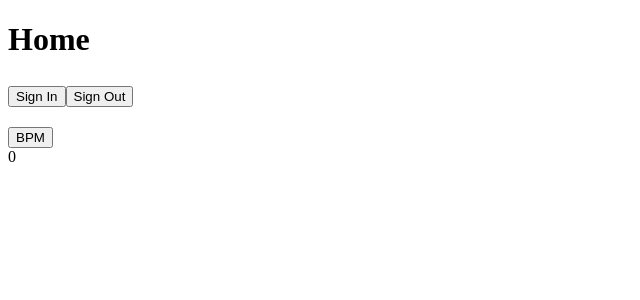
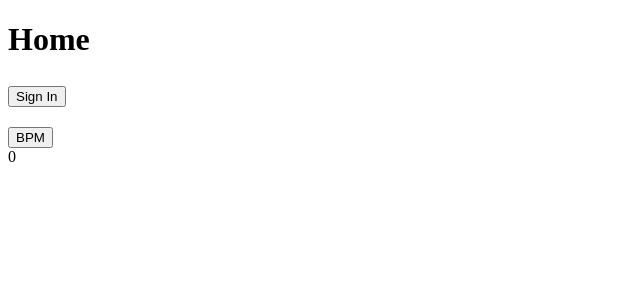
Before and after one commit to wsa138/metronome, a React (Create React App) app: page / in a window 1280 px wide. Shown: the top 300 px of the page, without its empty margins (0-640 px from the left). Built offline with nearby package versions, Linux system fonts and the light colour scheme.

Commit message:
Sign in or Sign out button depends on state of user.

```diff
--- a/src/components/SignIn.js
+++ b/src/components/SignIn.js
@@ -5,11 +5,15 @@ import {
   signInWithRedirect,
   signOut,
 } from 'firebase/auth';
-import { useState } from 'react';
+import { useEffect, useState } from 'react';
 
 const SignIn = () => {
   const [user, setUser] = useState({});
   const auth = getAuth();
+
+  useEffect(() => {
+    console.log(user);
+  }, [user]);
 
   async function handleGoogleSignIn() {
     try {
@@ -25,7 +29,7 @@ const SignIn = () => {
     try {
       signOut(auth);
       setUser({});
-      console.log('Signed Out');
+      console.log('Signed Out', user);
     } catch (error) {
       console.log(error);
     }
@@ -35,8 +39,11 @@ const SignIn = () => {
 
   return (
     <div>
-      <button onClick={handleGoogleSignIn}>Sign In</button>
-      <button onClick={handleGoogleSignOut}>Sign Out</button>
+      {!user.displayName ? (
+        <button onClick={handleGoogleSignIn}>Sign In</button>
+      ) : (
+        <button onClick={handleGoogleSignOut}>Sign Out</button>
+      )}
       <div>{user.displayName}</div>
     </div>
   );
```
